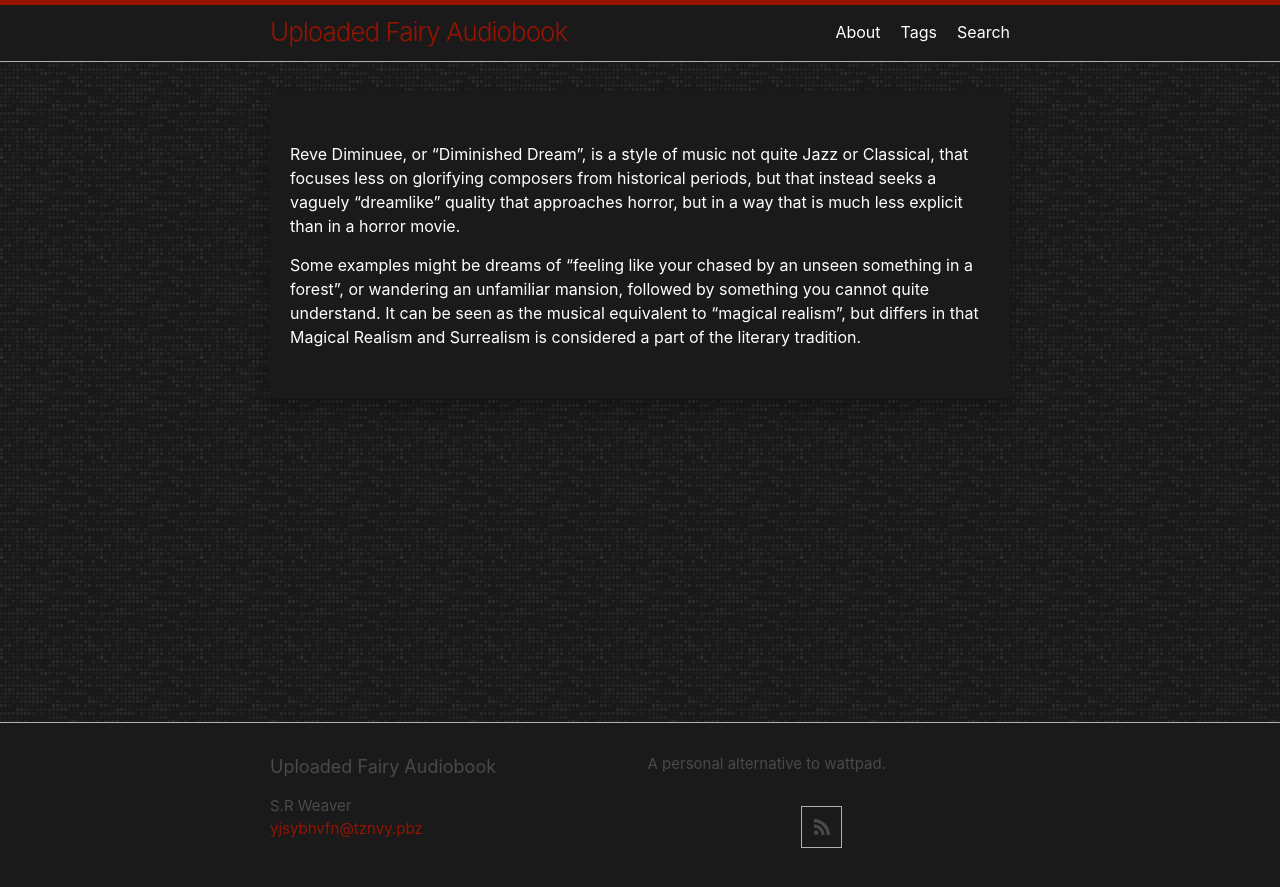
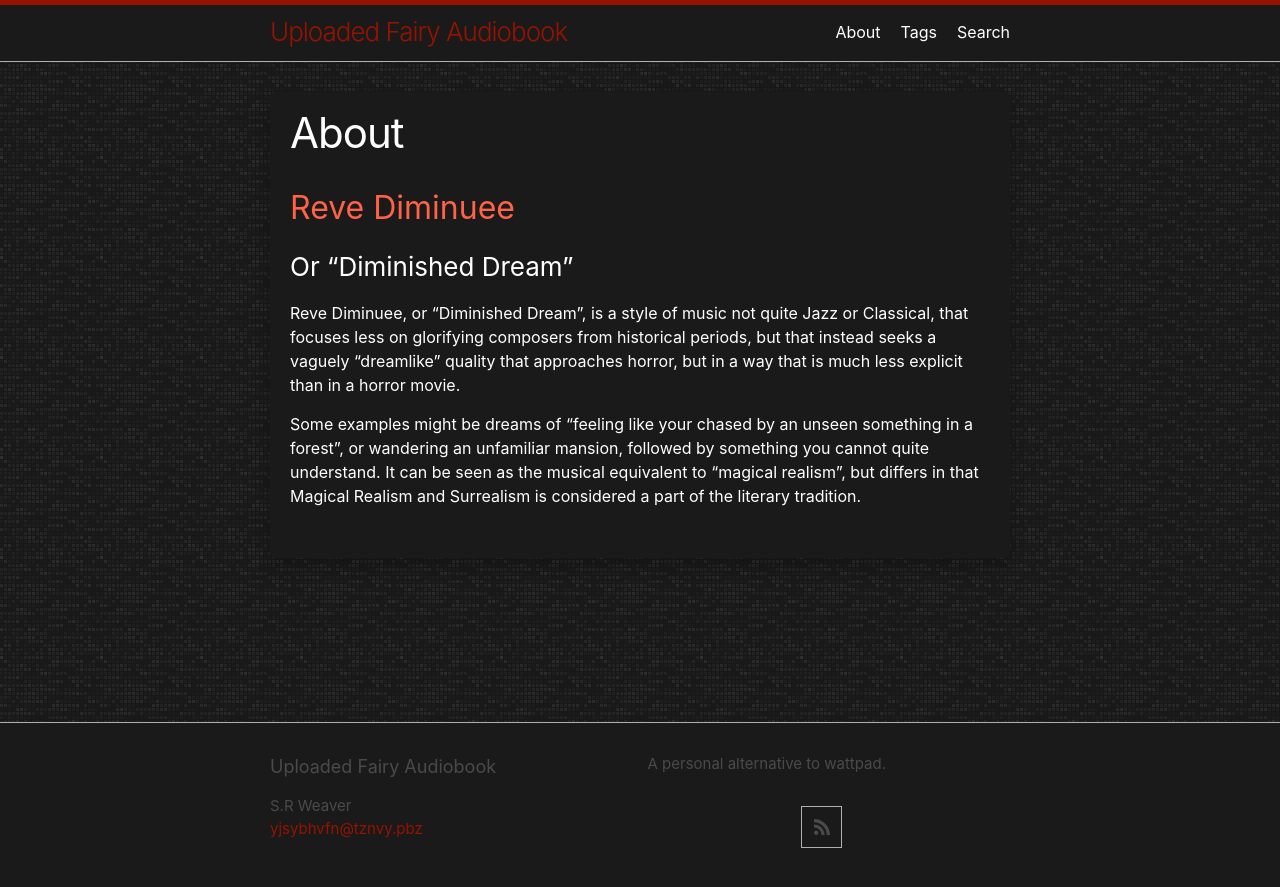
Before and after one commit to LWFlouisa/UploadedFairyAudiobook, a Jekyll site: the page built from tags/revediminuee.md, in a window 1280 px wide. Shown: the top 887 px of the page. Built offline with Jekyll 4.4.1, drawn with Linux system fonts in a browser that asks for light colours; our own code applies the rules of GitHub Pages for plain Markdown files.

Commit message:
Update revediminuee.md

```diff
--- a/tags/revediminuee.md
+++ b/tags/revediminuee.md
@@ -1,3 +1,10 @@
+---
+layout: page
+title: About
+---
+## Reve Diminuee
+### Or "Diminished Dream"
+
 Reve Diminuee, or “Diminished Dream”, is a style of music not quite Jazz or Classical, that focuses less on glorifying composers from historical periods, but that instead seeks a vaguely “dreamlike” quality that approaches horror, but in a way that is much less explicit than in a horror movie.
 
 Some examples might be dreams of “feeling like your chased by an unseen something in a forest”, or wandering an unfamiliar mansion, followed by something you cannot quite understand. It can be seen as the musical equivalent to “magical realism”, but differs in that Magical Realism and Surrealism is considered a part of the literary tradition.
```
